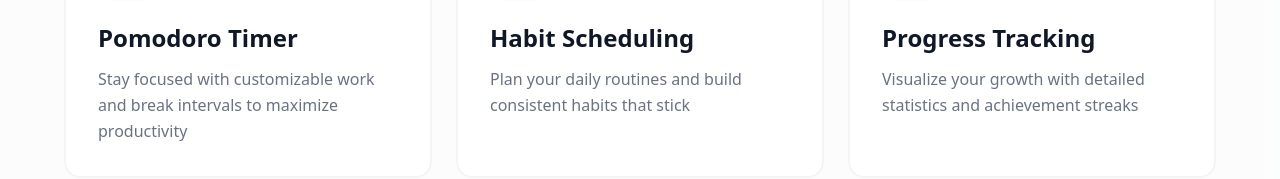
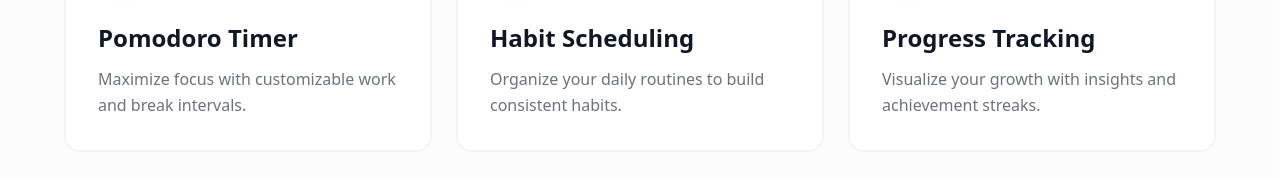
Before and after one commit to ArielJoe/studify, a Next.js app: page /dashboard in a window 1280 px wide. Shown: the part 213-392 px from the top of the page. Built offline with nearby package versions, Linux system fonts and the light colour scheme; no server answers; sample sign-in values are in the browser's storage.

Commit message:
make feature description concise

```diff
--- a/src/app/dashboard/page.tsx
+++ b/src/app/dashboard/page.tsx
@@ -26,22 +26,20 @@ const Page = () => {
     {
       icon: Timer,
       title: "Pomodoro Timer",
-      description:
-        "Stay focused with customizable work and break intervals to maximize productivity",
+      description: "Maximize focus with customizable work and break intervals.",
       href: "/pomodoro",
     },
     {
       icon: Calendar,
       title: "Habit Scheduling",
-      description:
-        "Plan your daily routines and build consistent habits that stick",
+      description: "Organize your daily routines to build consistent habits.",
       href: "/schedule",
     },
     {
       icon: TrendingUp,
       title: "Progress Tracking",
       description:
-        "Visualize your growth with detailed statistics and achievement streaks",
+        "Visualize your growth with insights and achievement streaks.",
       href: "/tracking",
     },
   ];
```
